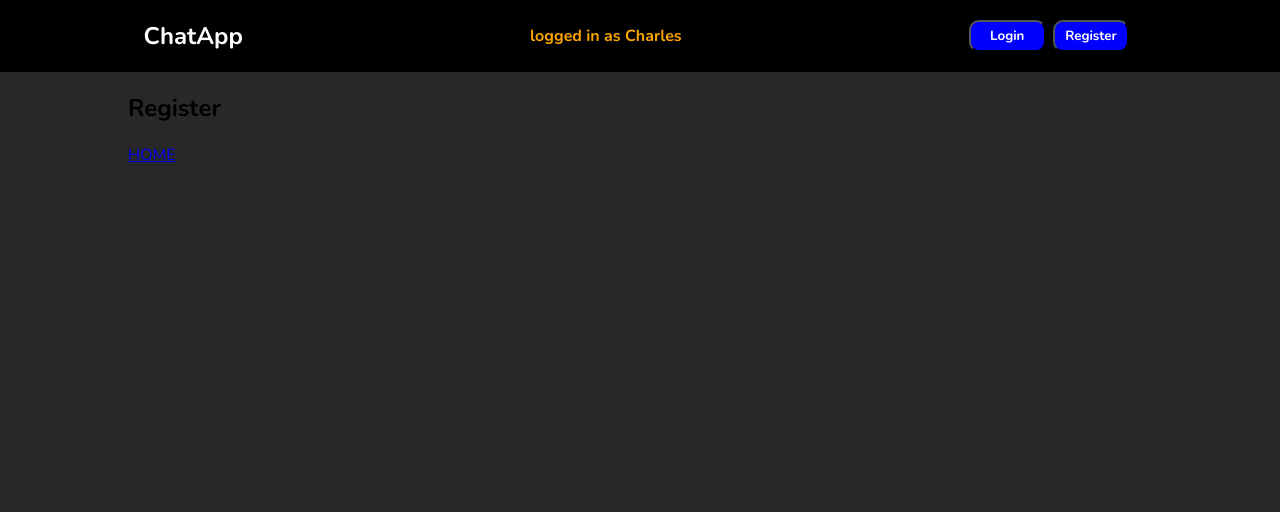
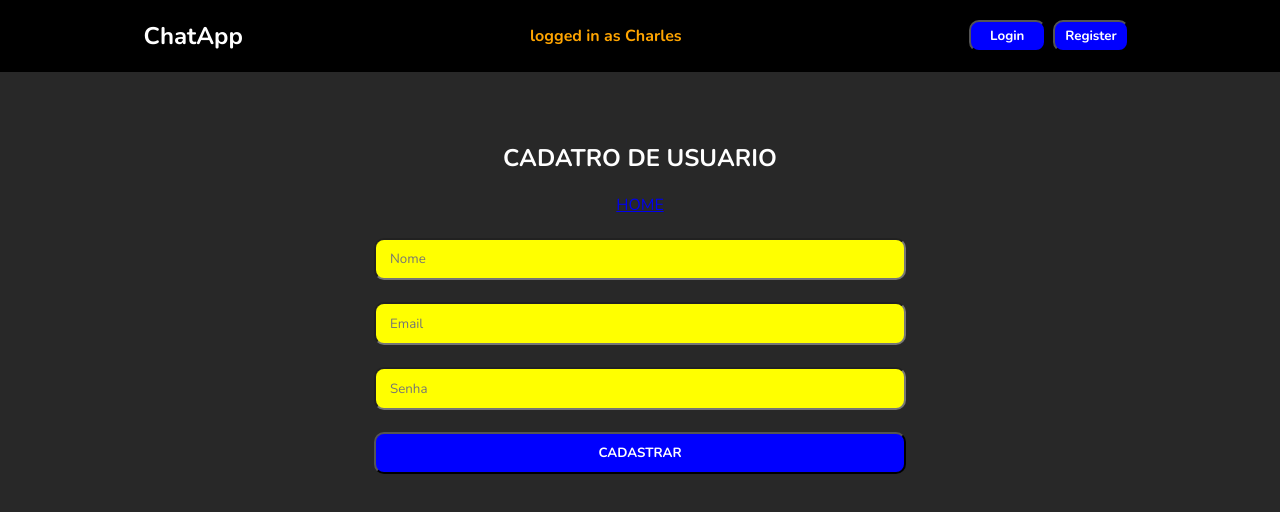
Before and after one commit to GustavoFSProg/chat-choos-web, a React (Vite) app: page /register in a window 1280 px wide. Shown: the top 512 px of the page. Built offline with nearby package versions, Linux system fonts and the light colour scheme.

Commit message:
register button

```diff
--- a/index.html
+++ b/index.html
@@ -17,6 +17,9 @@
         box-sizing: border-box;
         font-family: 'Nunito';
       }
+      h2 {
+        color: white;
+      }
     </style>
     <title>CHAT - CHOOSE</title>
   </head>
--- a/src/pages/Register.tsx
+++ b/src/pages/Register.tsx
@@ -1,11 +1,106 @@
+import { useState } from 'react'
 import { Link } from 'react-router-dom'
+import styled from 'styled-components'
+
+const Form = styled.form`
+  display: flex;
+  flex-direction: column;
+  justify-content: center;
+  align-items: center;
+  width: 100%;
+  height: auto;
+  /* background: green; */
+  padding-bottom: 10px;
+`
+
+const Input = styled.input`
+  display: flex;
+  flex-direction: column;
+  justify-content: center;
+  align-items: center;
+  width: 50%;
+  height: 2.3rem;
+  background: yellow;
+  margin-top: 22px;
+  padding-left: 14px;
+  font-family: 'Nunito';
+  border-radius: 10px;
+
+  @media screen and (max-width: 800px) {
+    width: 90%;
+  }
+`
+
+const Button = styled.button`
+  width: 52%;
+  height: auto;
+  background: blue;
+  color: white;
+  /* margin-right: 7px; */
+  font-size: 0%.7;
+  border-radius: 10px;
+  padding-top: 10px;
+  padding-bottom: 10px;
+  /* padding-left: 4px;
+  padding-right: 4px; */
+  transition: ease all 0.9s;
+  font-family: 'Nunito';
+  font-weight: bold;
+  cursor: pointer;
+  margin-top: 22px;
+
+  &:hover {
+    background: darkblue;
+    color: yellow;
+  }
+
+  @media screen and (max-width: 800px) {
+    width: 90%;
+  }
+`
 
 function Register() {
+  const [name, setName] = useState('')
+  const [email, setEmail] = useState('')
+  const [password, setPassword] = useState('')
+
   return (
     <>
-      <div>
-        <h2>Register</h2>
+      <div
+        style={{
+          display: 'flex',
+          marginTop: '50px',
+          width: '100%',
+          flexDirection: 'column',
+          alignItems: 'center',
+        }}
+      >
+        <h2>CADATRO DE USUARIO</h2>
         <Link to="/">HOME</Link>
+        <Form>
+          <Input
+            type="text"
+            placeholder="Nome"
+            value={name}
+            onChange={(e) => setName(e.target.value)}
+          />
+
+          <Input
+            type="email"
+            placeholder="Email"
+            value={email}
+            onChange={(e) => setEmail(e.target.value)}
+          />
+
+          <Input
+            type="password"
+            placeholder="Senha"
+            value={password}
+            onChange={(e) => setPassword(e.target.value)}
+          />
+
+          <Button>CADASTRAR</Button>
+        </Form>
       </div>
     </>
   )
```
